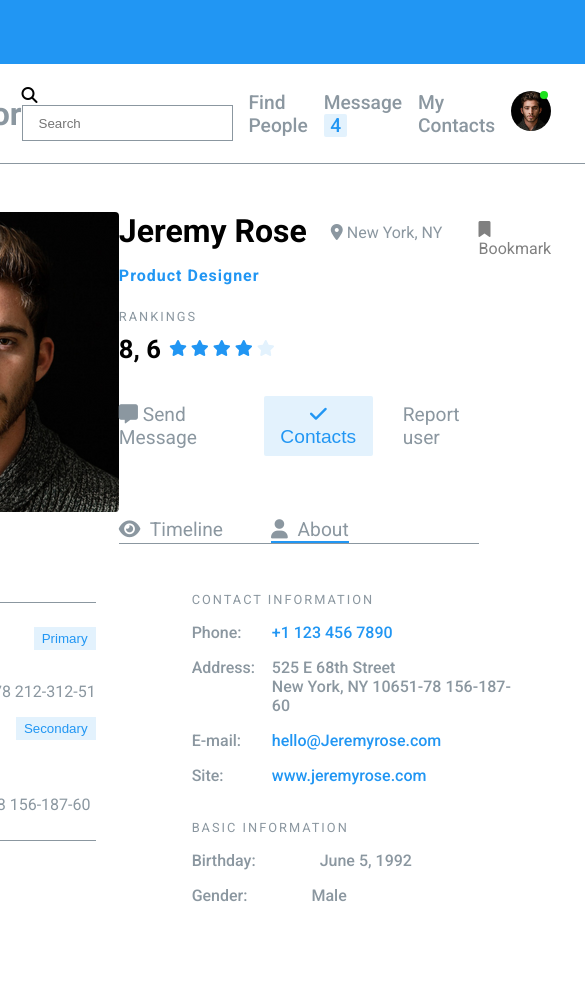
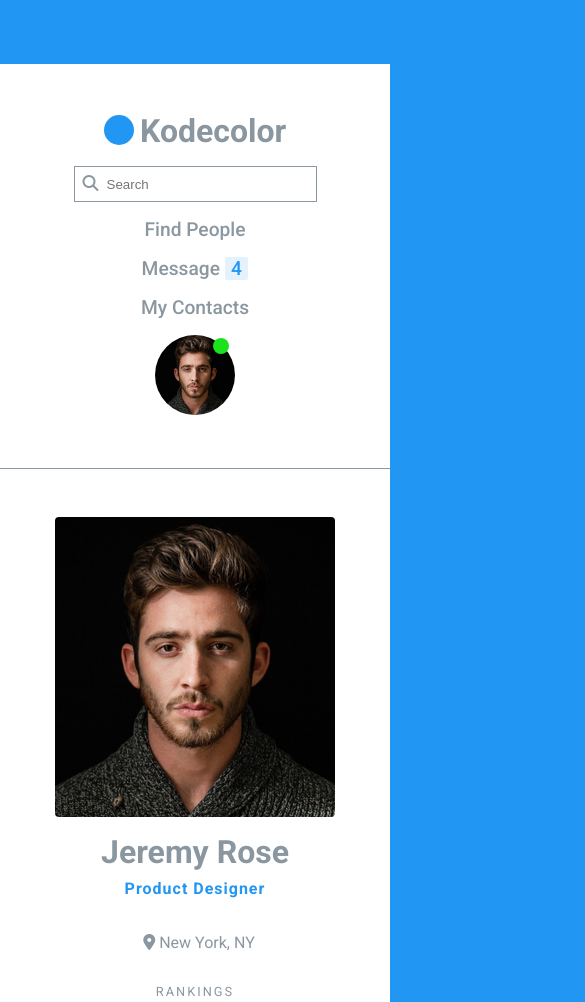
Before and after one commit to arfanroky/kodecolor, a plain HTML site: page index.html in a window 390 px wide. Shown: the top 1002 px of the page, 585 px wide, since content can reach past the window. Drawn offline with Linux system fonts and the light colour scheme.

Commit message:
responsive complete

```diff
--- a/index.css
+++ b/index.css
@@ -60,11 +60,22 @@ nav{
     color: #8B97A0;
 }
 
+.search{
+    position: relative;
+}
+
 .search > input{
     outline: none;
     border: none;
     border: 1px solid #8B97A0;
-    padding: .6rem 1rem;
+    padding: .6rem 2rem;
+}
+
+.search > .search-btn{
+    position: absolute;
+    top: 9px;
+    left: 9px;
+    color:#8B97A0;
 }
 
 
@@ -212,7 +223,7 @@ nav{
 }
 
 .top-feature-bottom{
-    border-bottom: 1px solid #8B97A0;
+    border-bottom: 1px solid rgba(139, 151, 160, .3);
     margin-top: 3.9rem;
     display: flex;
     gap: 3rem;
@@ -221,6 +232,7 @@ nav{
 .top-feature-bottom > p{
     font-size: 1.2rem;
     color: #8B97A0;
+    padding-bottom: .3rem;
 }
 
 .top-feature-bottom > p:nth-last-child(1){
@@ -234,6 +246,9 @@ nav{
     display: flex;
     gap: 6rem;
 }
+
+
+/* Bottom feature left */
 
 
 .border-with-text {
@@ -250,7 +265,7 @@ nav{
     color: #8B97A0;
 }
 
-/* Bottom feature left */
+
 .border-with-text > .border{
     margin-top: .4rem;
     width: 100%;
--- a/index.html
+++ b/index.html
@@ -4,7 +4,11 @@
     <meta charset="UTF-8">
     <meta http-equiv="X-UA-Compatible" content="IE=edge">
     <meta name="viewport" content="width=device-width, initial-scale=1.0">
+    <!-- Index css -->
     <link rel="stylesheet" href="index.css">
+    <!-- Responsive css -->
+    <link rel="stylesheet" href="responsive.css">
+    <!-- Font Awesome -->
     <link rel="stylesheet" href="https://cdnjs.cloudflare.com/ajax/libs/font-awesome/6.1.2/css/all.min.css" integrity="sha512-1sCRPdkRXhBV2PBLUdRb4tMg1w2YPf37qatUFeS7zlBy7jJI8Lf4VHwWfZZfpXtYSLy85pkm9GaYVYMfw5BC1A==" crossorigin="anonymous" referrerpolicy="no-referrer" />
     <title>Kodecolor</title>
 </head>
@@ -20,7 +24,7 @@
                     <span>Kodecolor</span>
                 </div>
                 <div class="search">
-                    <i class="fa-solid fa-magnifying-glass"></i> <input type="text" placeholder="Search">
+                    <i class="fa-solid fa-magnifying-glass search-btn"></i> <input type="text" placeholder="Search">
                 </div>
                 <ul class="menu">
                     <li>Find People</li>
@@ -43,7 +47,7 @@
     <div class="top-feature-info">
 
         <div class="top-feature-top">
-                <h1>Jeremy Rose
+                <h1 style="color:#8B97A0;">Jeremy Rose
                     <p>Product Designer</p>
                 </h1>
                 <p><i class="fa-solid fa-location-dot"></i> New York, NY</p>
@@ -52,7 +56,7 @@
         <div class="top-feature-center">
             <p>RANKINGS</p>
             <div class="rating">
-                <p>8, 6</p>
+                <p style="color: #8B97A0;">8, 6</p>
                <div class="star">
                 <i class="fa-solid fa-star"></i>
                 <i class="fa-solid fa-star"></i>
@@ -74,7 +78,7 @@
         </div>
 
     </div>
-    <p style="color: gray; margin-top: .5rem;"><i class="fa-solid fa-bookmark"> </i> Bookmark</p>
+    <p style="color: gray; margin-top: .5rem;" class="bookmark"><i class="fa-solid fa-bookmark"> </i> Bookmark</p>
   </section>
 
   <!-- Bottom Feature -->
--- /dev/null
+++ b/responsive.css
@@ -0,0 +1,187 @@
+
+@media screen and (max-width: 768px) {
+
+  /* Header */
+  header{
+    height: max-content;
+}
+
+nav{
+    flex-direction: column;
+    justify-content: center;
+    gap: 1rem;
+}
+
+
+
+
+
+
+
+
+.menu{
+
+    flex-direction: column;
+    justify-content: center;
+    gap: 1rem;
+    position: relative;
+}
+
+.menu > li{
+    margin-left: 0;
+}
+
+
+.menu > li > .head-img{
+    width: 80px;
+    height: 80px;
+}
+
+
+.menu > li > .active{
+    top: 120px;
+    right: 20px;
+    width: 16px;
+    height: 16px;
+
+}
+
+
+
+    /* Top features */
+    .top-features{
+        flex-direction: column;
+        justify-content: center;
+    }
+
+    .top-feature-img-box{
+        display: flex;
+        justify-content: center;
+        margin-bottom: 1rem;
+    }
+
+    /* top feature top */
+    .top-feature-top{
+        flex-direction: column;
+    }
+
+    .top-feature-top > h1 {
+        margin-bottom: .5rem;
+        text-align: center;
+    }
+
+    .top-feature-top > h1 > p{
+        margin-top: .5rem;
+        text-align: center;
+    }
+
+    .top-feature-top > p{
+        text-align: center;
+    }
+
+
+/* top feature center */
+.top-feature-center > p{
+    text-align: center;
+    margin-top: 2rem;
+}
+.top-feature-center > .rating{
+    justify-content: center;
+}
+
+
+.top-feature-center > .btn-group{
+    justify-content: space-between;
+    gap: 10px;
+}
+
+.btn-group{
+    margin-top: 0;
+    flex-direction: column;
+}
+
+/* top feature bottom */
+
+.top-feature-bottom{
+    justify-content: center;
+}
+
+.bookmark{
+    text-align: center;
+    margin-top: 1rem;
+}
+
+
+/* bottom feature */
+.bottom-features{
+    flex-direction: column;
+    justify-content: center;
+}
+
+/* Bottom feature left */
+.border-with-text {
+    justify-content: center;
+}
+
+
+.border-with-text > .border{
+    width: 200px;
+}
+
+
+.bottom-feature-left > .city > .first{
+    text-align: center;
+}
+
+.city > .first > h2{
+    justify-content: center;
+}
+
+
+
+.bottom-feature-left > .city > .second{
+    text-align: center;
+    margin-top: 2rem;
+}
+
+.city > .second > h2{
+    justify-content: center;
+}
+
+
+.skill-list{
+    text-align: center;
+}
+
+
+
+/* Bottom feature Right */
+
+.bottom-feature-right{
+    color: #8B97A0;
+}
+
+.bottom-feature-right > p{
+    text-align: center;
+}
+
+.contact-details{
+    text-align: center;
+}
+
+.contact-details > .contact-item{
+    flex-direction: column;
+}
+
+.basic-info{
+    text-align: center;
+}
+
+.basic-info > li{
+
+    flex-direction: column;
+    gap: .2rem;
+
+}
+
+}
```
Also changed, not shown: images/img-1.jfif (deleted), images/img-2.webp (deleted).
